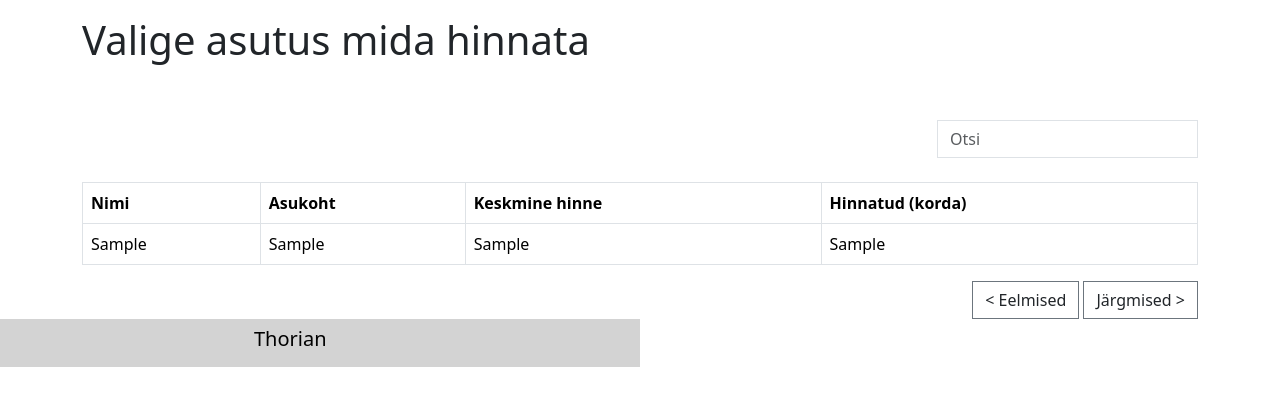
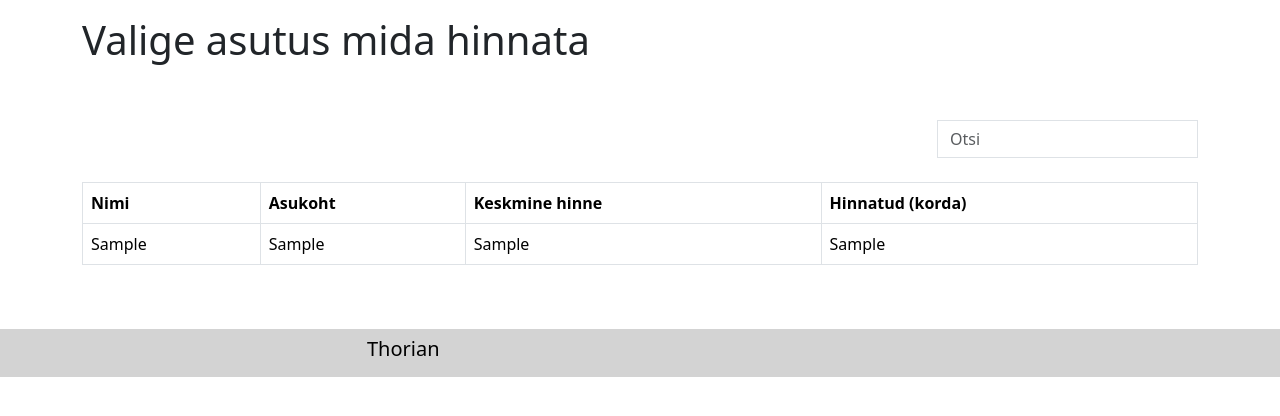
Before and after one commit to styrbbb/phpkohvik, a PHP site: page / in a window 1280 px wide. Shown: the top 416 px of the page. Run offline with PHP 8.4, Linux system fonts and the light colour scheme; tables that the repository leaves empty or names only in its code hold one stand-in row (values such as "Sample post"); some libraries are stand-ins or nearby versions.

Commit message:
Tieto KT

```diff
--- a/index.php
+++ b/index.php
@@ -6,7 +6,6 @@
     <meta charset="utf-8" />
     <meta name="viewport" content="width=device-width, initial-scale=1, shrink-to-fit=no" />
     <link rel="stylesheet" type="text/css" href="stylesk/styles.css">
-    <script src="https://cdnjs.cloudflare.com/ajax/libs/jquery/3.1.1/jquery.min.js"></script>
     <link href="https://cdn.jsdelivr.net/npm/bootstrap@5.3.2/dist/css/bootstrap.min.css" rel="stylesheet"
         integrity="sha384-T3c6CoIi6uLrA9TneNEoa7RxnatzjcDSCmG1MXxSR1GAsXEV/Dwwykc2MPK8M2HN" crossorigin="anonymous" />
 </head>
@@ -27,8 +26,17 @@
     </div>
     <?php include('config.php'); ?>
     <?php
-    		$paring = 'SELECT * FROM kohvikud LIMIT 10';
-            $valjund = $yhendus->query($paring);
+        $perPage = 10; // Kohvikute arv lehel
+        $currentPage = isset($_GET['page']) ? (int)$_GET['page'] : 1;
+        $offset = ($currentPage - 1) * $perPage;
+
+        $totalQuery = 'SELECT COUNT(*) as total FROM kohvikud';
+        $totalResult = $yhendus->query($totalQuery);
+        $totalKohvikud = $totalResult->fetch_assoc()['total'];
+        $totalPages = ceil($totalKohvikud / $perPage);
+
+        $paring = "SELECT * FROM kohvikud LIMIT $perPage OFFSET $offset";
+        $valjund = $yhendus->query($paring);
 
     echo "<div class='container table-container'>";
         echo "<table class='table table-bordered text-start rounded-0 mt-1'>";
@@ -62,9 +70,13 @@
     ?>
     <div class="container">
         <div class="row">
-            <div class="col-12 d-flex justify-content-end">
-                <button class="btn btn-outline-secondary rounded-0 text-dark" id="prevPage"> < Eelmised </button><a>&nbsp</a>
-                <button class="btn btn-outline-secondary rounded-0 text-dark" id="nextPage"> Järgmised > </button>
+            <div class="col-12 d-flex justify-content-end mb-5">
+                <?php if($currentPage > 1): ?>
+                    <a href="?page=<?php echo $currentPage - 1; ?>" class="btn btn-outline-secondary rounded-0 text-dark"> < Eelmised </a>
+                <?php endif; ?>
+                <?php if($currentPage < $totalPages): ?>
+                    <a href="?page=<?php echo $currentPage + 1; ?>" class="btn btn-outline-secondary rounded-0 text-dark"> Järgmised > </a>
+                <?php endif; ?>
             </div>
         </div>
     </div>
@@ -72,7 +84,7 @@
     <footer>
         <div class="container">
             <div class="row">
-                <div class="col-md-3 mx-auto">
+                <div class="col-md-6 mx-auto">
                     <h5 class="text-start">Thorian</h5>
                 </div>
             </div>
--- a/stylesk/styles.css
+++ b/stylesk/styles.css
@@ -4,7 +4,7 @@ footer {
     color:black;
     align-items: end;
     height: 15;
-    width: 50%;
+    width: 100%;
 
   }
 
```
